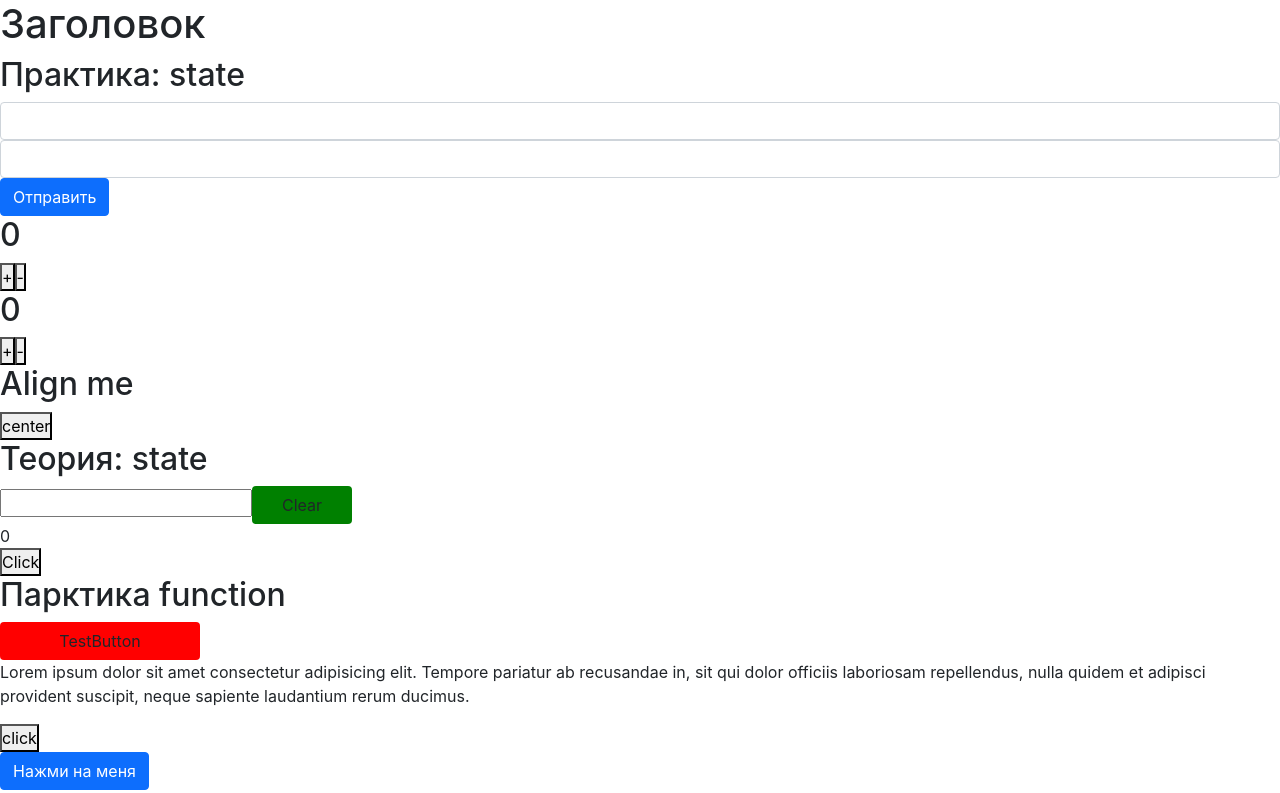
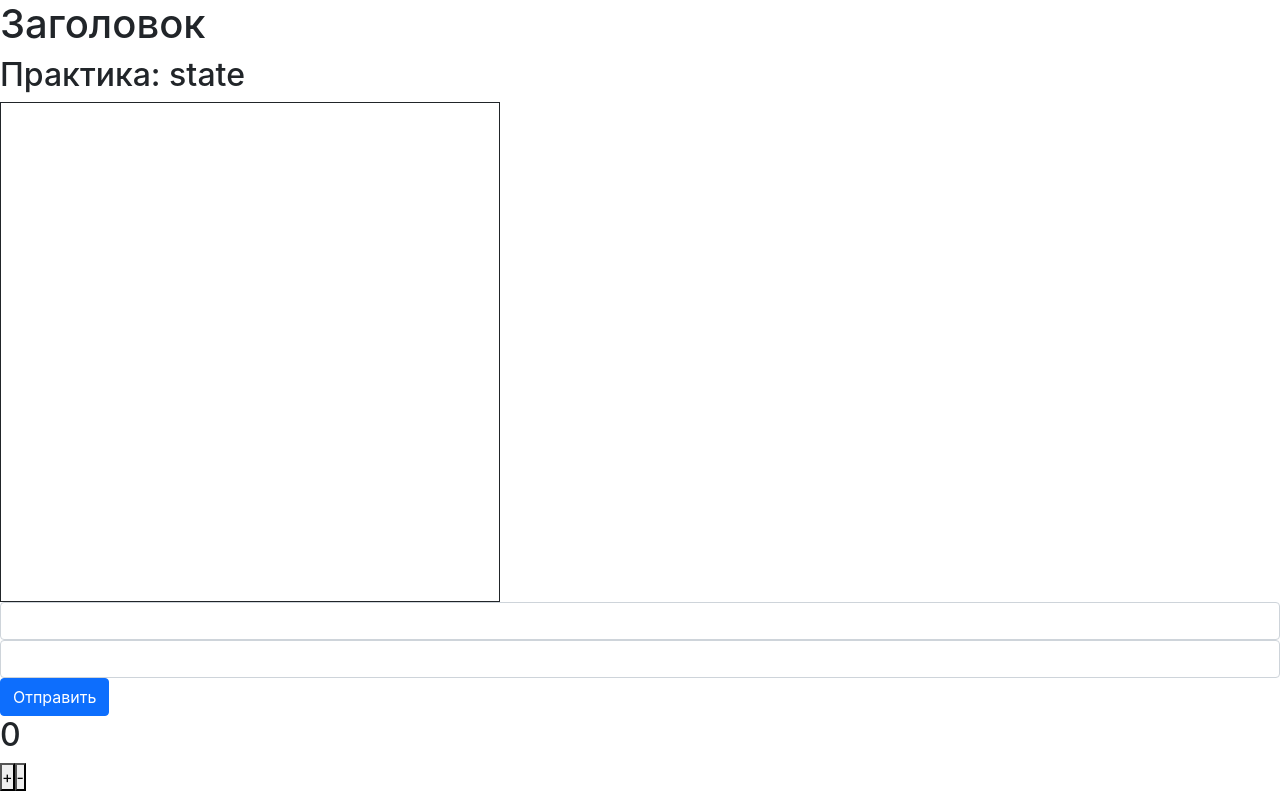
Before and after one commit to a-berezhkov/react-learn, a React (Create React App) app: page / in a window 1280 px wide. Shown: the top 793 px of the page. Built offline with nearby package versions, Linux system fonts and the light colour scheme.

Commit message:
practice: state ex. 5

```diff
--- a/src/app/App.jsx
+++ b/src/app/App.jsx
@@ -16,6 +16,7 @@ import { TextAlign } from "../components/TextAlign/TextAlign";
 import { Counter } from "../components/Counter/Counter";
 import { Counter2 } from "../components/Counter2/Counter2";
 import { SimpleForm } from "../components/SimpleForm/SimpleForm";
+import { MouseCoords } from "../components/MouseCoords/MouseCoords";
 
 const arr = ["text1","text2", "text3"]
 
@@ -45,6 +46,7 @@ const App = () => {
     <>
       <h1>Заголовок</h1>
       <h2> Практика: state </h2>
+      <MouseCoords/>
 
       <SimpleForm/>
 
--- /dev/null
+++ b/src/components/MouseCoords/MouseCoords.jsx
@@ -0,0 +1,25 @@
+import React, { useState } from 'react'
+
+export const MouseCoords = () => {
+
+    const rectStyle = {
+        width: "500px",
+        height: "500px",
+        border: "1px solid"
+    }
+    const [coords, setCoords] = useState({"x": undefined, "y": undefined})
+    const [mousePosText, setMousePosText] = useState("")
+
+    const mouseIn = (evt) =>{
+        setCoords({ "x" : evt.clientX, "y": evt.clientY });
+        setMousePosText(`X: ${coords.x} Y: ${coords.y} ` )
+   }
+
+  return (
+    <div>
+        <div className="showCoords">{mousePosText}</div>
+        <div className="windowCoords" onMouseMove={mouseIn} style={rectStyle}></div>
+
+    </div>
+  )
+}
```
